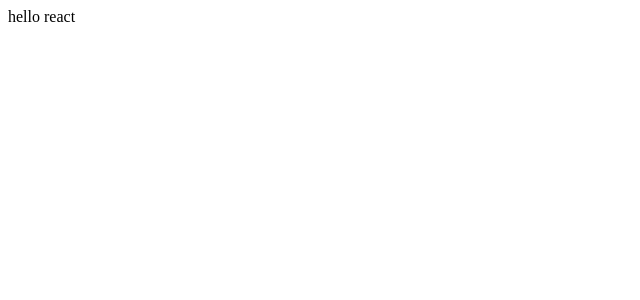
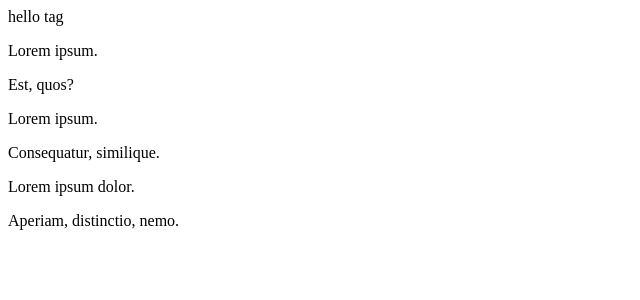
Before and after one commit to sebaek/react20240509, a React (Vite) app: page / in a window 1280 px wide. Shown: the top 300 px of the page, without its empty margins (0-640 px from the left). Built offline with nearby package versions, Linux system fonts and the light colour scheme.

Commit message:
최상위 컴포넌트 1개, Fragment

```diff
--- a/src/App.jsx
+++ b/src/App.jsx
@@ -1,5 +1,43 @@
+function MyComponent() {
+  // 최상위 컴포넌트 사용하지 않을 때 -> fragment <></> 사용
+
+  return (
+    <>
+      <p>Lorem ipsum dolor.</p>
+      <p>Aperiam, distinctio, nemo.</p>
+    </>
+  );
+}
+
+function MyComp() {
+  // 최상위 컴포넌트는 1개임
+  return (
+    <div>
+      <p>Lorem ipsum.</p>
+      <p>Consequatur, similique.</p>
+    </div>
+  );
+}
+
+function MyTag() {
+  // jsx 코드 가 여러 줄일 때 () 사용
+  return (
+    <div>
+      hello tag
+      <p>Lorem ipsum.</p>
+      <p>Est, quos?</p>
+    </div>
+  );
+}
+
 function App() {
-  return <div>hello react</div>;
+  return (
+    <div>
+      <MyTag />
+      <MyComp />
+      <MyComponent />
+    </div>
+  );
 }
 
 export default App;
```
